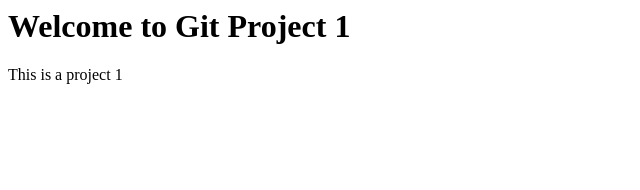
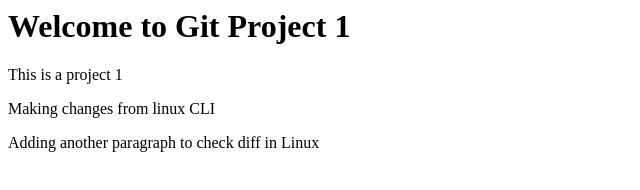
Before and after one commit to ravichandra9594/DevOpsTraining1, a plain HTML site: page index.html in a window 1280 px wide. Shown: the whole page, without its empty margins (0-640 px from the left). Drawn offline with Linux system fonts and the light colour scheme.

Commit message:
Making changes to index/html file from Linux

```diff
--- a/index.html
+++ b/index.html
@@ -4,7 +4,8 @@
 		<div class="container">
 			<h1> Welcome to Git Project 1 </h1>
 			<p> This is a project 1 </p>
-
+			<p> Making changes from linux CLI </p>
+			<p> Adding another paragraph to check diff in Linux </p>
 		</div>
 	</body>
 </html>
```
